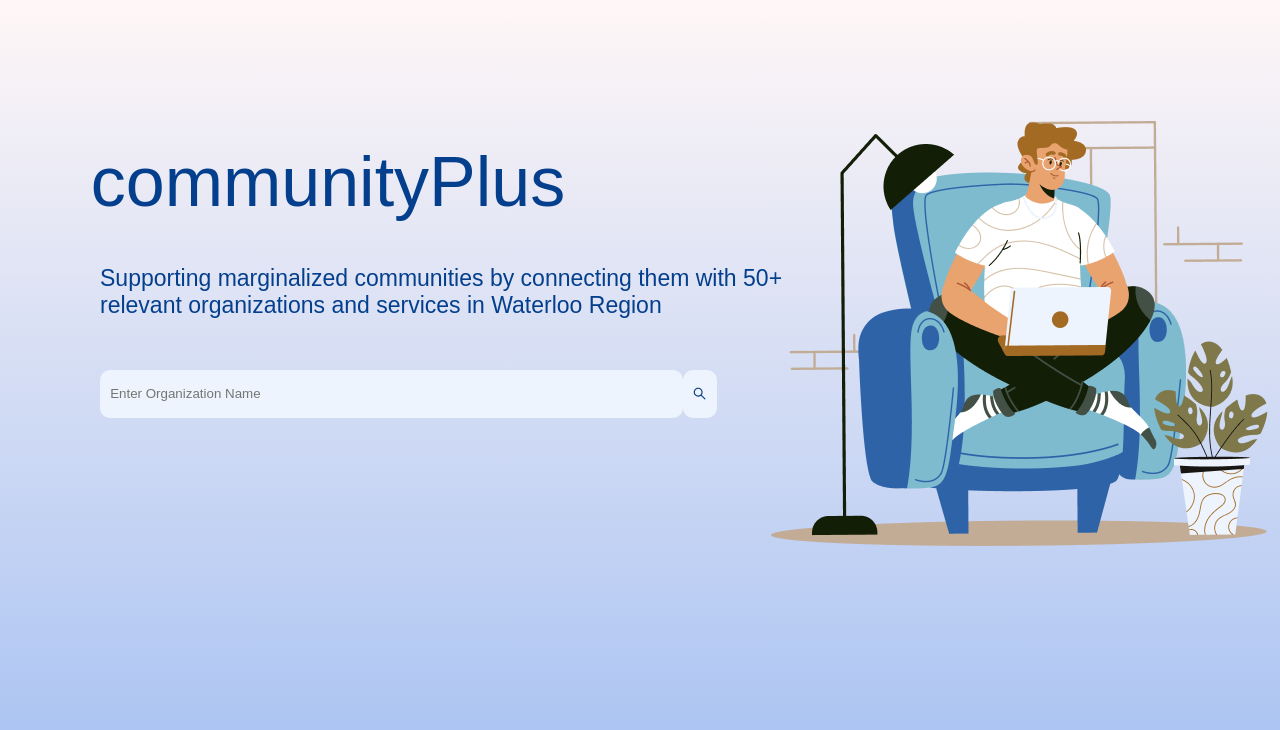
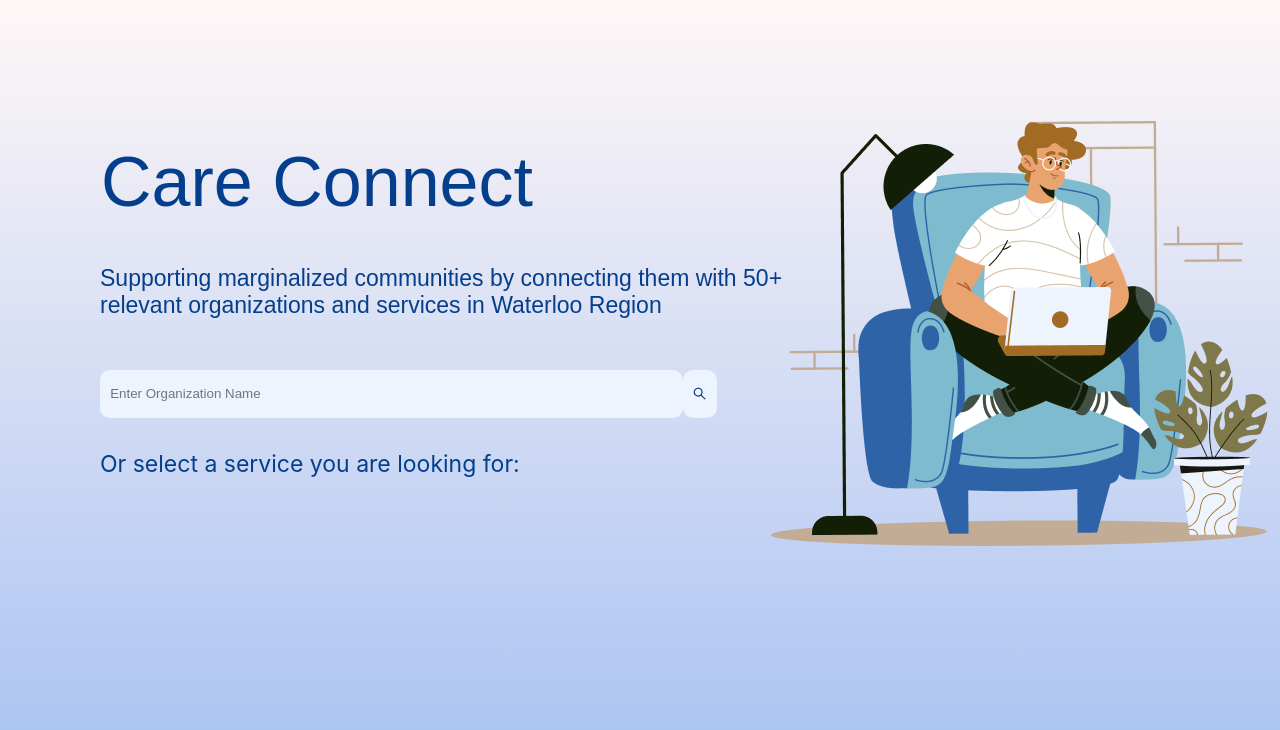
Before and after one commit to annatmmm/charityConnect, a React (Create React App) app in the folder charity_connect/: page / in a window 1280 px wide. Shown: the top 730 px of the page. Built offline with nearby package versions, Linux system fonts and the light colour scheme.

Commit message:
added select service

```diff
--- a/charity_connect/src/App.css
+++ b/charity_connect/src/App.css
@@ -27,7 +27,7 @@ bottom: 43.36%;
 position: absolute;
 width: 538px;
 height: 98px;
-left: 59px;
+left: 48px;
 top: 142px;
 font-size: 70px;
 color: #043F8D;
@@ -86,3 +86,12 @@ border: none;
   top: 370px;
   padding: 10px;
 }
+
+.or{
+  position: absolute;
+  color: #043F8D;
+  font-size: 23px;
+height: 55px;
+left: 100px;
+top: 450px;
+}
--- a/charity_connect/src/App.js
+++ b/charity_connect/src/App.js
@@ -9,8 +9,7 @@ function App() {
     <div className="App">
       <div className="App-header">
         <div className="title">
-          <text>
-        communityPlus
+          <text>Care Connect
         </text>
         </div>
         <div className="intro">
@@ -18,7 +17,12 @@ function App() {
           Supporting marginalized communities by connecting them with 50+ relevant organizations and services in Waterloo Region
           </text>
         </div>
+        <div>
         <Search/>
+        </div>
+        <div className="or">
+        <text> Or select a service you are looking for:</text>
+        </div>
       </div>
       <img className="graphic" src={Group} />
     </div>
```
